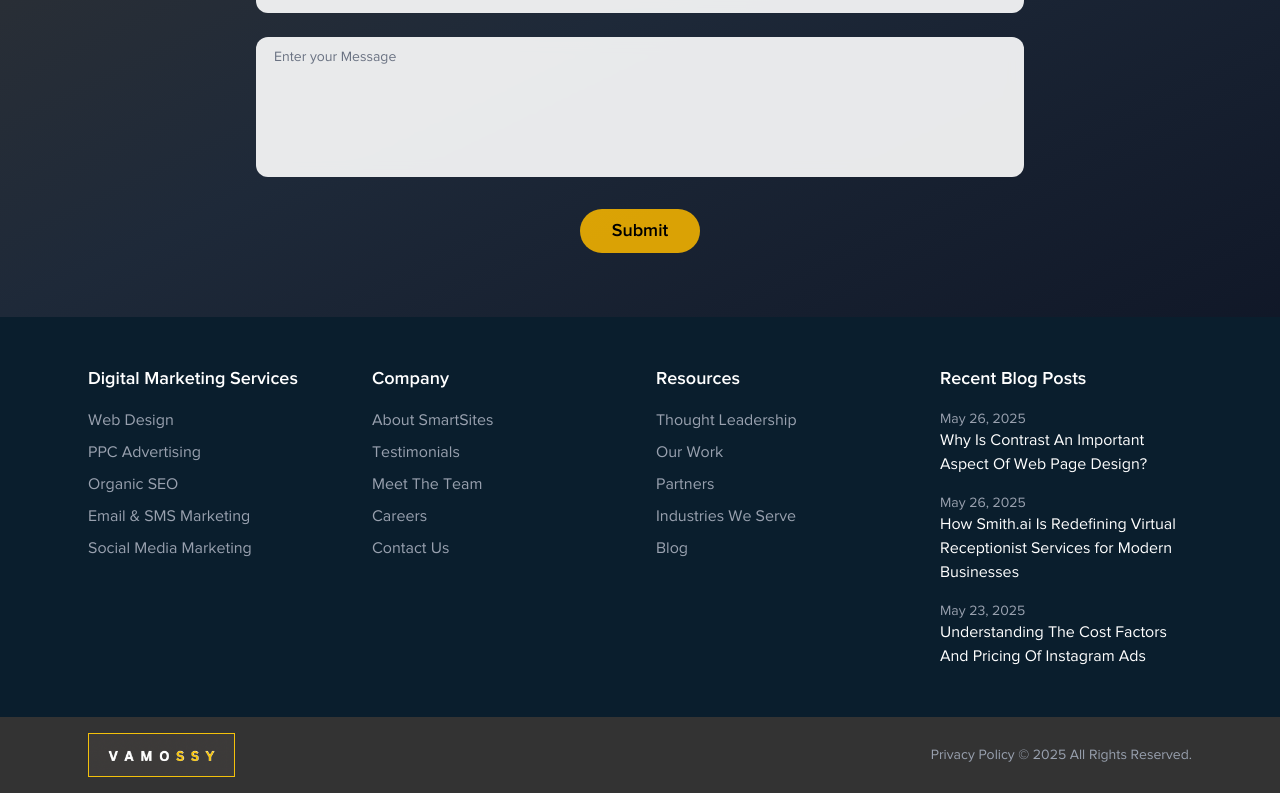
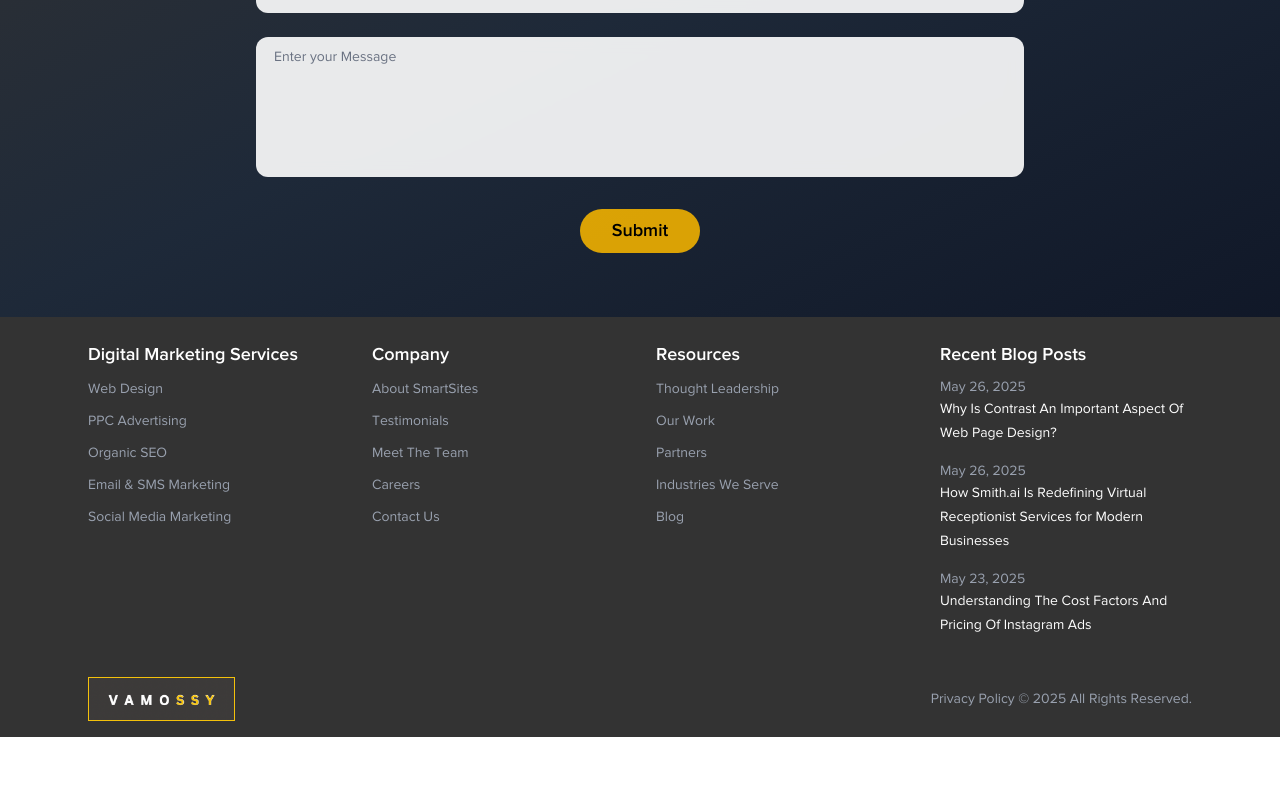
Before and after one commit to judeandy1999/vamossy.com, a Next.js app: page / in a window 1280 px wide. Shown: the part 6144-6937 px from the top of the page. After the commit the page ends 6881 px from the top, so only its background shows below. Built offline with nearby package versions, Linux system fonts and the light colour scheme; no server answers.

Commit message:
feat: update Footer component styles for improved readability and layout

```diff
--- a/components/ui/footer.jsx
+++ b/components/ui/footer.jsx
@@ -4,11 +4,11 @@ import { footerLinks } from "@/data/data";
 export default function Footer() {
   return (
     <>
-      <footer className="bg-[#0a1e2d] text-white py-12">
+      <footer className="bg-[#333] text-white py-4 md:py-6">
         <div className="max-w-6xl mx-auto grid grid-cols-1 md:grid-cols-4 gap-8 px-6">
           {footerLinks.map((section, index) => (
             <div key={index}>
-              <h3 className="text-lg font-semibold mb-4">{section.title}</h3>
+              <h3 className="text-md md:text-lg font-semibold mb-2">{section.title}</h3>
               {section.title === "Recent Blog Posts" ? (
                 <ul className="space-y-4">
                   {section.items.map((post, idx) => (
@@ -16,7 +16,7 @@ export default function Footer() {
                       <p className="text-sm text-gray-400">{post.date}</p>
                       <a
                         href="#"
-                        className="text-white hover:text-yellow-400 transition"
+                        className="text-sm md:text-md text-white hover:text-yellow-400 transition"
                       >
                         {post.title}
                       </a>
@@ -26,10 +26,10 @@ export default function Footer() {
               ) : (
                 <ul className="space-y-2">
                   {section.items.map((item, idx) => (
-                    <li key={idx}>
+                    <li className="mb-2" key={idx}>
                       <a
                         href="#"
-                        className="text-gray-400 hover:text-yellow-400 transition"
+                        className="text-sm md:text-md text-gray-400 hover:text-yellow-400 transition"
                       >
                         {item}
                       </a>
```
